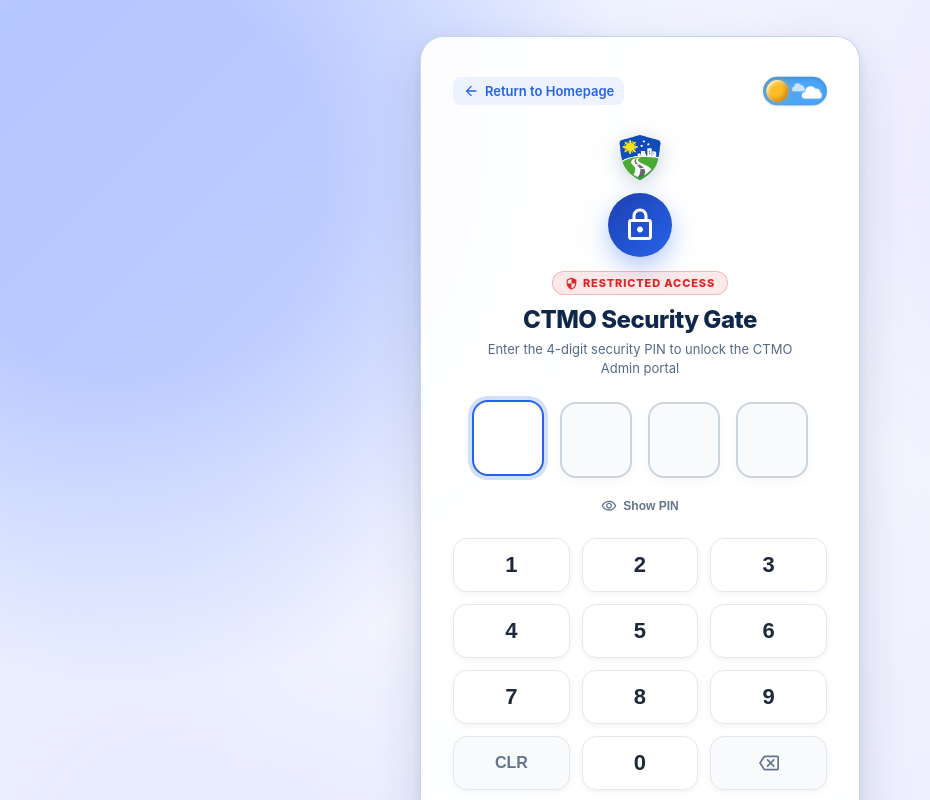
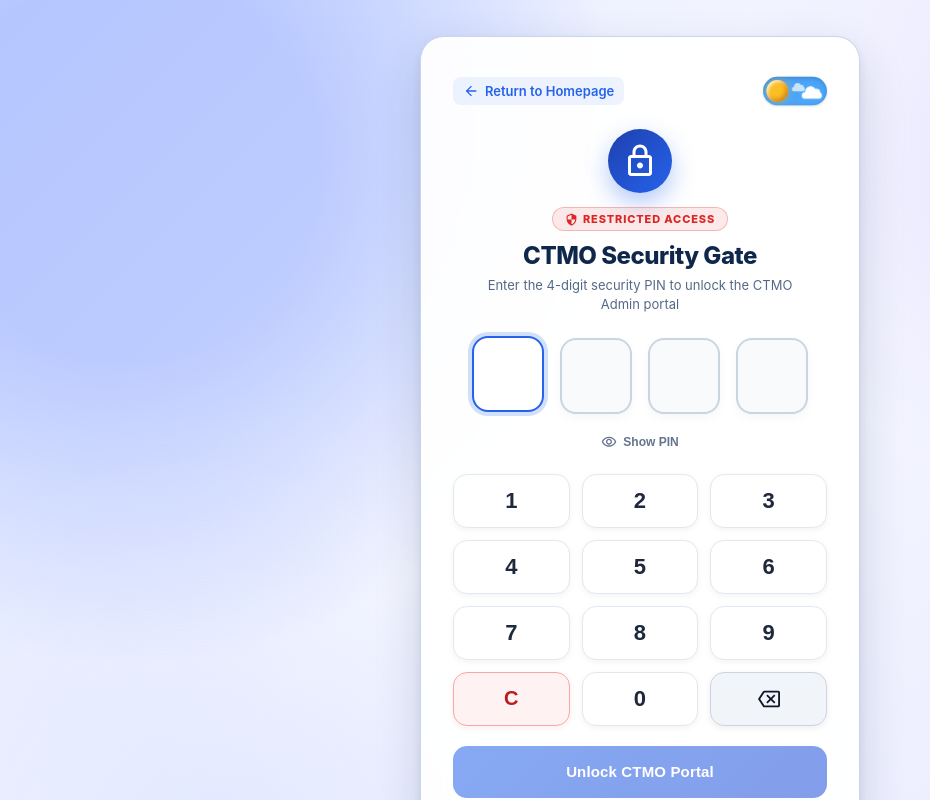
Before and after one commit to stephenchadjuagpao/HapsayDalan, a React (Create React App) app in the folder frontend/: page /admin-ctmo in a window 1280 px wide. Shown: the top 800 px of the page, without its empty margins (0-930 px from the left). Built offline with nearby package versions, Linux system fonts and the light colour scheme; no server answers.

Commit message:
Remove shield logo from security gate header, change CLR to C, and enhance action button visibility

```diff
--- a/frontend/src/components/AdminSecurityGate.css
+++ b/frontend/src/components/AdminSecurityGate.css
@@ -635,3 +635,64 @@
   justify-content: center;
   gap: 8px;
 }
+
+/* Enhanced Clear & Backspace Action Buttons */
+.admin-gate-key-clear {
+  background: #fef2f2 !important;
+  border: 1.5px solid #fca5a5 !important;
+  color: #b91c1c !important;
+  font-size: 20px !important;
+  font-weight: 800 !important;
+  box-shadow: 0 2px 6px rgba(185, 28, 28, 0.08) !important;
+}
+
+.admin-gate-key-clear:hover:not(:disabled) {
+  background: #fee2e2 !important;
+  border-color: #f87171 !important;
+  color: #991b1b !important;
+  box-shadow: 0 4px 10px rgba(185, 28, 28, 0.16) !important;
+  transform: translateY(-1px);
+}
+
+[data-theme="dark"] .admin-gate-key-clear,
+.theme-dark .admin-gate-key-clear {
+  background: rgba(239, 68, 68, 0.18) !important;
+  border-color: rgba(239, 68, 68, 0.4) !important;
+  color: #fca5a5 !important;
+}
+
+[data-theme="dark"] .admin-gate-key-clear:hover:not(:disabled),
+.theme-dark .admin-gate-key-clear:hover:not(:disabled) {
+  background: rgba(239, 68, 68, 0.28) !important;
+  border-color: rgba(239, 68, 68, 0.55) !important;
+  color: #ffffff !important;
+}
+
+.admin-gate-key-backspace {
+  background: #f1f5f9 !important;
+  border: 1.5px solid #cbd5e1 !important;
+  color: #0f172a !important;
+  box-shadow: 0 2px 6px rgba(15, 23, 42, 0.08) !important;
+}
+
+.admin-gate-key-backspace:hover:not(:disabled) {
+  background: #e2e8f0 !important;
+  border-color: #94a3b8 !important;
+  color: #000000 !important;
+  box-shadow: 0 4px 10px rgba(15, 23, 42, 0.14) !important;
+  transform: translateY(-1px);
+}
+
+[data-theme="dark"] .admin-gate-key-backspace,
+.theme-dark .admin-gate-key-backspace {
+  background: #1e293b !important;
+  border-color: #475569 !important;
+  color: #f8fafc !important;
+}
+
+[data-theme="dark"] .admin-gate-key-backspace:hover:not(:disabled),
+.theme-dark .admin-gate-key-backspace:hover:not(:disabled) {
+  background: #334155 !important;
+  border-color: #64748b !important;
+  color: #ffffff !important;
+}
--- a/frontend/src/components/AdminSecurityGate.jsx
+++ b/frontend/src/components/AdminSecurityGate.jsx
@@ -1,6 +1,5 @@
 import React, { useState, useRef, useEffect, useCallback } from "react";
 import MaterialIcon from "./MaterialIcon";
-import ctmoShieldLogo from "../assets/ctmo-shield-logo-transparent.png";
 import ThemeToggle from "./ThemeToggle";
 import "./AdminSecurityGate.css";
 
@@ -259,10 +258,6 @@ export default function AdminSecurityGate({ onUnlock }) {
         </div>
 
         <div className="admin-gate-header">
-          <div className="admin-gate-logo-badge">
-            <img src={ctmoShieldLogo} alt="CTMO shield" className="admin-gate-logo" />
-          </div>
-
           <div
             className={`admin-gate-lock-icon ${
               status === "unlocked"
@@ -391,12 +386,12 @@ export default function AdminSecurityGate({ onUnlock }) {
             ))}
             <button
               type="button"
-              className="admin-gate-key admin-gate-key-action"
+              className="admin-gate-key admin-gate-key-action admin-gate-key-clear"
               onClick={() => handleKeypadPress("clear")}
               disabled={status === "unlocked" || isLockedOut}
               aria-label="Clear all digits"
             >
-              CLR
+              C
             </button>
             <button
               type="button"
@@ -408,12 +403,12 @@ export default function AdminSecurityGate({ onUnlock }) {
             </button>
             <button
               type="button"
-              className="admin-gate-key admin-gate-key-action"
+              className="admin-gate-key admin-gate-key-action admin-gate-key-backspace"
               onClick={() => handleKeypadPress("backspace")}
               disabled={status === "unlocked" || isLockedOut}
               aria-label="Delete last digit"
             >
-              <MaterialIcon name="backspace" size={20} />
+              <MaterialIcon name="backspace" size={22} />
             </button>
           </div>
 
```
Also changed, not shown: 1 other file (tests, documents, lock files or other folders).
